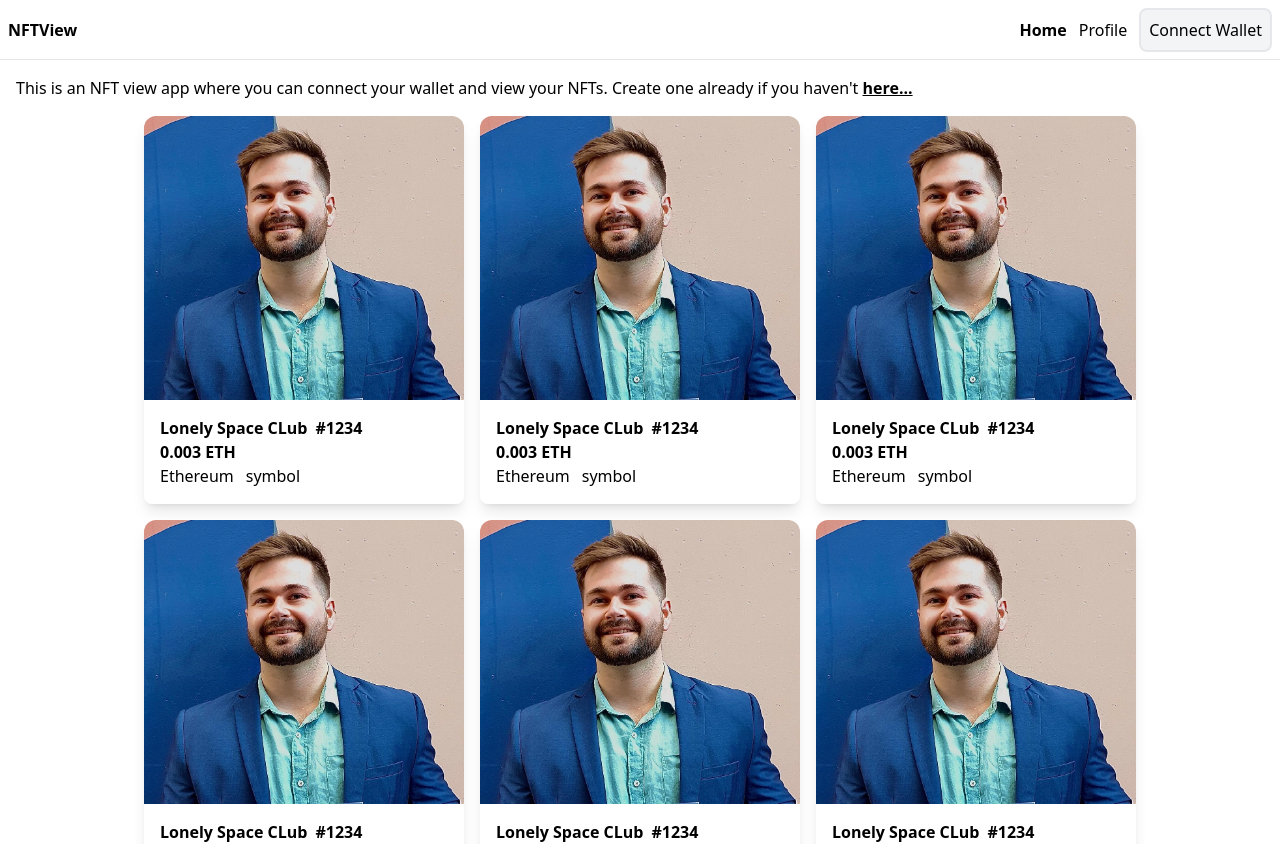
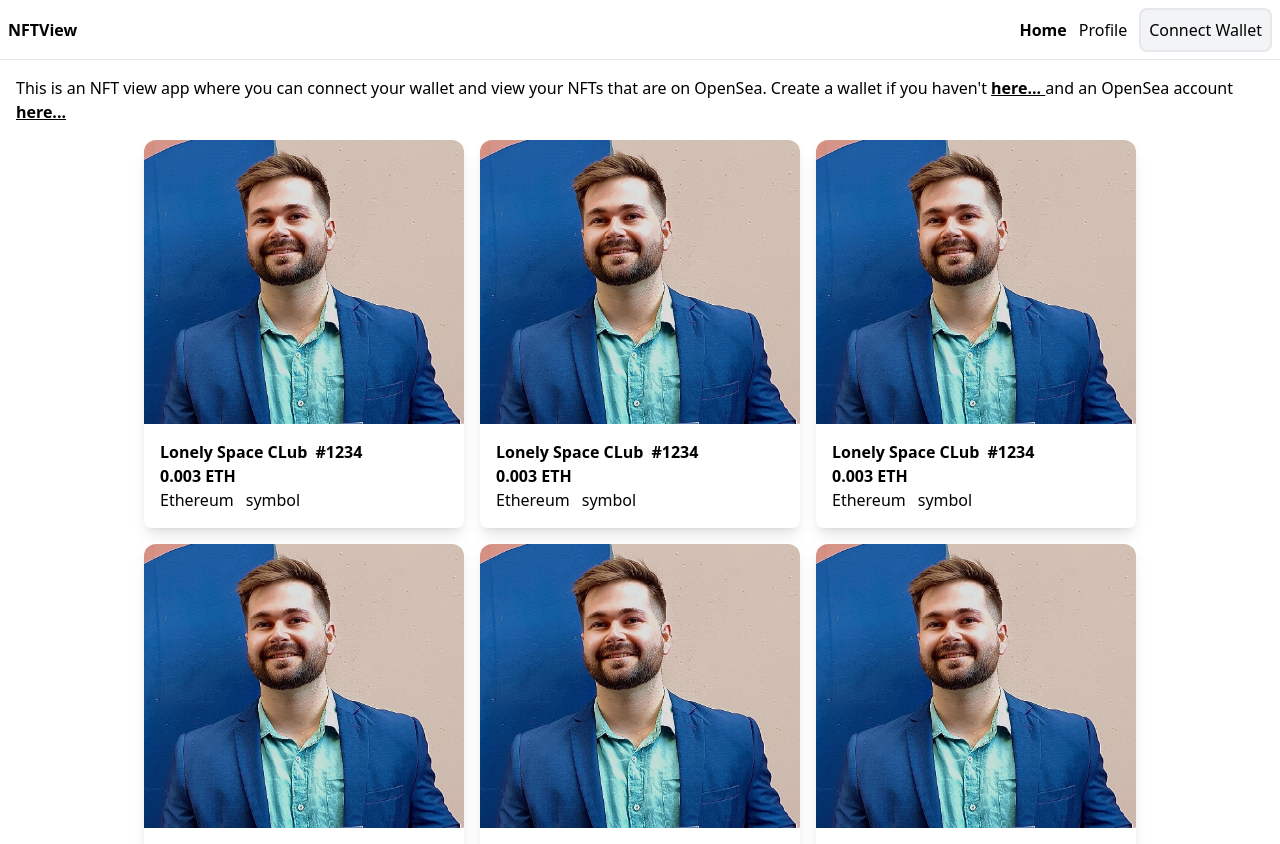
Before and after one commit to TheBigBookMan/NFTView, a React (Vite) app: page / in a window 1280 px wide. Shown: the top 844 px of the page. Built offline with nearby package versions, Linux system fonts and the light colour scheme.

Commit message:
added in wallet name for profile

```diff
--- a/src/pages/Home.tsx
+++ b/src/pages/Home.tsx
@@ -6,8 +6,12 @@ const Home = () => {
     <div className="flex flex-col gap-4 p-4">
       <p>
         This is an NFT view app where you can connect your wallet and view your
-        NFTs. Create one already if you haven't{" "}
+        NFTs that are on OpenSea. Create a wallet if you haven't{" "}
         <a href="https://metamask.io/" target="_blank">
+          <span className="underline font-bold">here... </span>
+        </a>
+        and an OpenSea account{" "}
+        <a href="https://opensea.io/" target="_blank">
           <span className="underline font-bold">here...</span>
         </a>
       </p>
--- a/src/pages/Profile.tsx
+++ b/src/pages/Profile.tsx
@@ -23,9 +23,17 @@ const Profile = ({ accountAdded }: any) => {
 
   return (
     <div className="flex flex-col h-full w-full p-4">
-      <h1 className="font-bold truncate text-lg">{accountAdded}</h1>
-      <h1 className="italic">Current balance: {userBalance}</h1>
-      <Transactions />
+      {!accountAdded ? (
+        <h1 className="font-bold text-3xl">
+          You need to connect your MetaMask to view.
+        </h1>
+      ) : (
+        <>
+          <h1 className="font-bold truncate text-lg">{accountAdded}</h1>
+          <h1 className="italic">Current balance: {userBalance} ETH</h1>
+          <Transactions />
+        </>
+      )}
     </div>
   );
 };
```
